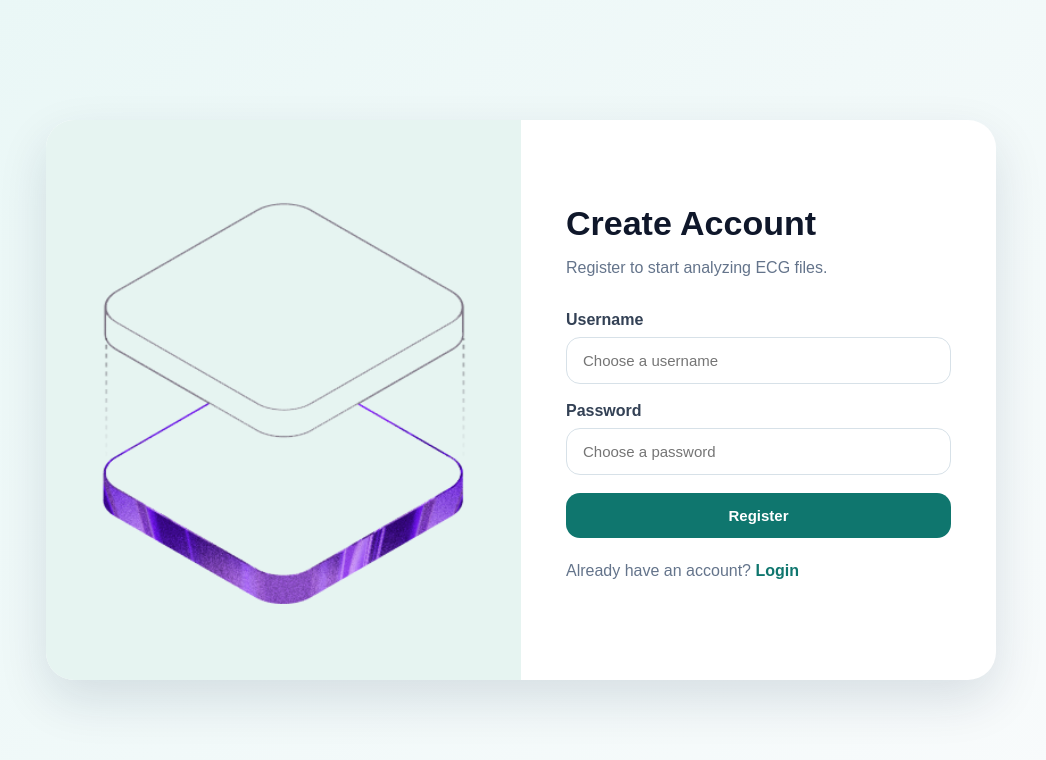
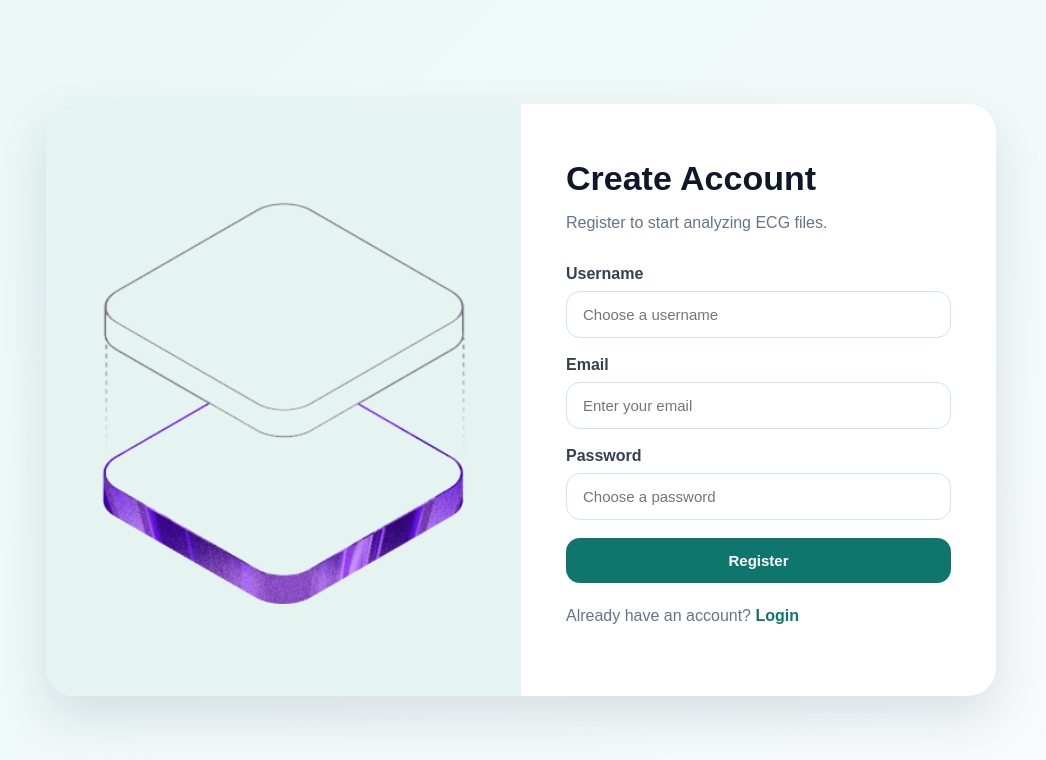
Before and after one commit to joudalhallaq/-ECG-Analysis-System-FE, a React (Vite) app: page /register in a window 1280 px wide. Shown: the top 760 px of the page, without its empty margins (119-1165 px from the left). Built offline with nearby package versions, Linux system fonts and the light colour scheme.

Commit message:
Enhance registration form with email input
Added email field to registration form and updated error handling.

```diff
--- a/src/Register.jsx
+++ b/src/Register.jsx
@@ -9,6 +9,7 @@ function Register() {
 
   const [formData, setFormData] = useState({
     username: "",
+    email: "",
     password: "",
   });
 
@@ -29,6 +30,7 @@ function Register() {
 
     try {
       await API.post("/users/register/", formData);
+
       setMessage("Account created successfully. Redirecting to login...");
 
       setTimeout(() => {
@@ -36,7 +38,9 @@ function Register() {
       }, 1000);
     } catch (error) {
       setMessage(
-        error.response?.data?.error || "Registration failed. Please try again."
+        error.response?.data?.error ||
+          error.response?.data?.message ||
+          "Registration failed. Please try again."
       );
     } finally {
       setLoading(false);
@@ -65,6 +69,16 @@ function Register() {
               required
             />
 
+            <label>Email</label>
+            <input
+              type="email"
+              name="email"
+              placeholder="Enter your email"
+              value={formData.email}
+              onChange={handleChange}
+              required
+            />
+
             <label>Password</label>
             <input
               type="password"
@@ -76,7 +90,13 @@ function Register() {
             />
 
             {message && (
-              <p className={message.includes("successfully") ? "success-message" : "error-message"}>
+              <p
+                className={
+                  message.includes("successfully")
+                    ? "success-message"
+                    : "error-message"
+                }
+              >
                 {message}
               </p>
             )}
```
